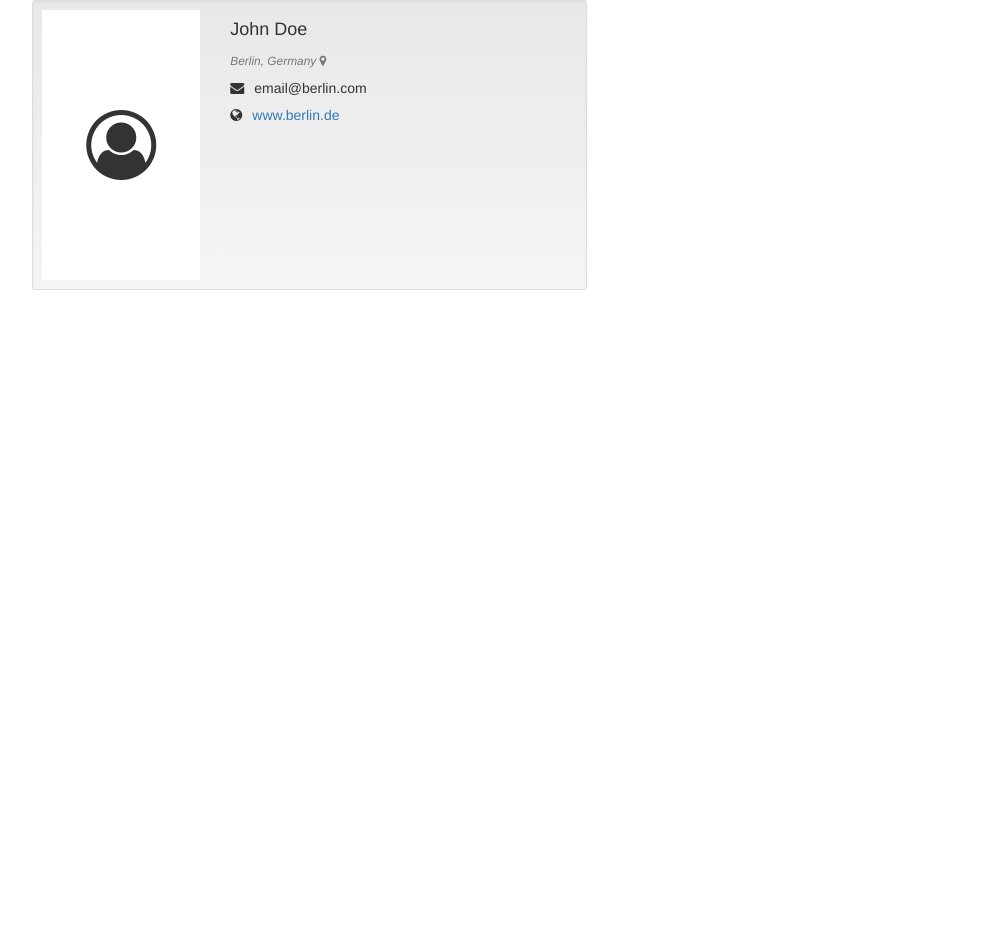
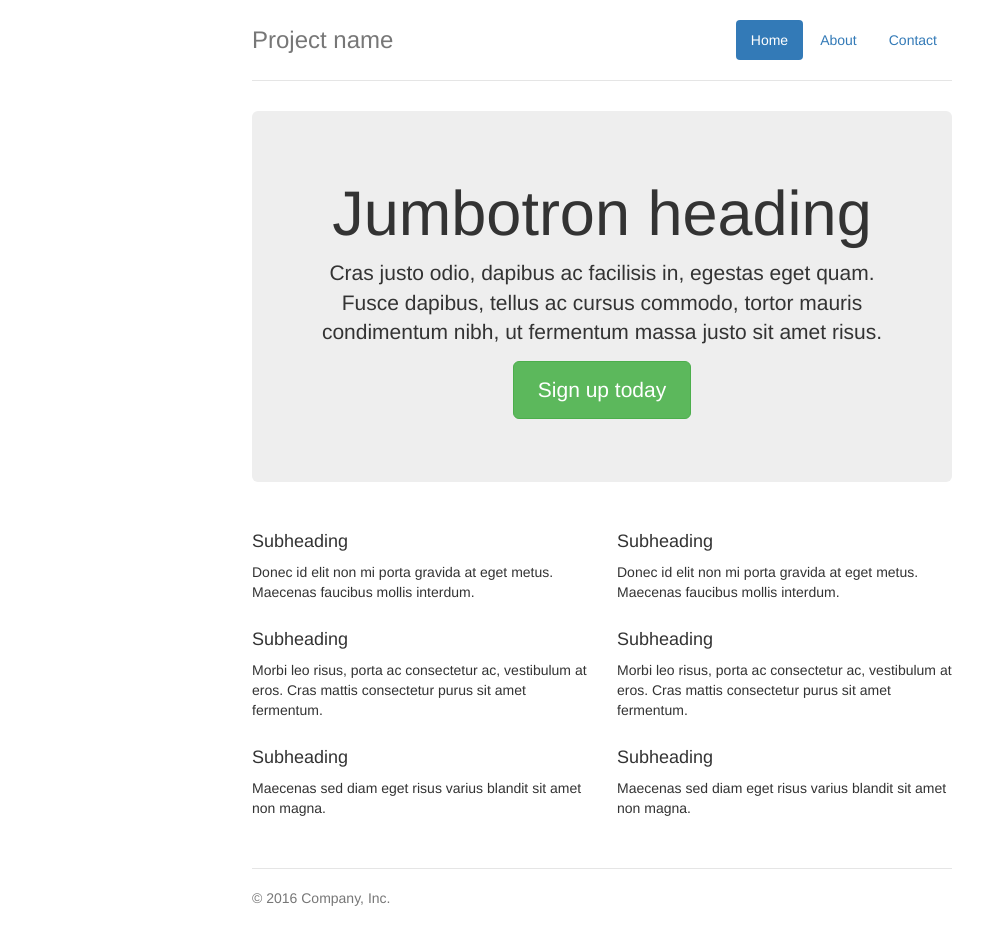
Before and after one commit to suhre/react-example, a React (Create React App) app: page / in a window 1280 px wide. Shown: the whole page, without its empty margins (38-1021 px from the left). Before the commit the page ends 800 px from the top, so only its background shows below. Built offline with nearby package versions, Linux system fonts and the light colour scheme.

Commit message:
Add the bootstrap jumbotron-narrow example

```diff
--- a/src/App.js
+++ b/src/App.js
@@ -2,44 +2,81 @@
 import './App.css';
 
 class App extends Component {
+
+    constructor(props) {
+        super(props);
+        this.state = {
+            user: {}
+        };
+    }
+
+    loadUserProfileById(id) {
+        this.props.serverConnection.loadUserProfileById(id)
+            .then(function (json) {
+                this.setState({
+                    user: json
+                });
+            }.bind(this));
+    }
+
+    componentDidMount() {
+        //this.loadUserProfileById(1);
+    }
+
     render() {
         return (
-            <div className="App">
-                <div className="App-header">
-
+            <div className="container">
+                <div className="header clearfix">
+                    <nav>
+                        <ul className="nav nav-pills pull-right">
+                            <li role="presentation" className="active"><a href="#">Home</a></li>
+                            <li role="presentation"><a href="#">About</a></li>
+                            <li role="presentation"><a href="#">Contact</a></li>
+                        </ul>
+                    </nav>
+                    <h3 className="text-muted">Project name</h3>
                 </div>
 
-                <div className="container">
-                    <div className="row">
-                        <div className="col-xs-12 col-sm-6 col-md-6">
-                            <div className="well well-sm">
-                                <div className="row">
-                                    <div className="col-sm-6 col-md-4">
-                                        <div className="prefix-user-image">
-                                            <i className="fa fa-5x fa-user-circle-o"></i>
-                                        </div>
-                                    </div>
-                                    <div className="col-sm-6 col-md-8 prefix-profile-details">
-                                        <h4>John Doe</h4>
-                                        <small className="text-muted">
-                                            <cite title="">Berlin, Germany <i
-                                                className="fa fa-map-marker"></i>
-                                            </cite>
-                                        </small>
-                                        <p>
-                                            <i className="fa fa-envelope"></i>email@berlin.com
-                                            <br />
-                                            <i className="fa fa-globe"></i>
-                                            <a href="#">www.berlin.de</a>
-                                        </p>
-                                    </div>
-                                </div>
-                            </div>
-                        </div>
+                <div className="jumbotron">
+                    <h1>Jumbotron heading</h1>
+                    <p className="lead">Cras justo odio, dapibus ac facilisis in, egestas eget quam. Fusce dapibus,
+                        tellus ac cursus commodo, tortor mauris condimentum nibh, ut fermentum massa justo sit amet
+                        risus.</p>
+                    <p><a className="btn btn-lg btn-success" href="#" role="button">Sign up today</a></p>
+                </div>
+
+                <div className="row marketing">
+                    <div className="col-lg-6">
+                        <h4>Subheading</h4>
+                        <p>Donec id elit non mi porta gravida at eget metus. Maecenas faucibus mollis interdum.</p>
+
+                        <h4>Subheading</h4>
+                        <p>Morbi leo risus, porta ac consectetur ac, vestibulum at eros. Cras mattis consectetur purus
+                            sit amet fermentum.</p>
+
+                        <h4>Subheading</h4>
+                        <p>Maecenas sed diam eget risus varius blandit sit amet non magna.</p>
+                    </div>
+
+                    <div className="col-lg-6">
+                        <h4>Subheading</h4>
+                        <p>Donec id elit non mi porta gravida at eget metus. Maecenas faucibus mollis interdum.</p>
+
+                        <h4>Subheading</h4>
+                        <p>Morbi leo risus, porta ac consectetur ac, vestibulum at eros. Cras mattis consectetur purus
+                            sit amet fermentum.</p>
+
+                        <h4>Subheading</h4>
+                        <p>Maecenas sed diam eget risus varius blandit sit amet non magna.</p>
                     </div>
                 </div>
 
+                <footer className="footer">
+                    <p>&copy; 2016 Company, Inc.</p>
+                </footer>
+
             </div>
+
         );
     }
 }
--- a/src/index.js
+++ b/src/index.js
@@ -2,8 +2,8 @@
 import ReactDOM from 'react-dom';
 import App from './App';
 import './index.css';
+import './jumbotron-narrow.css';
 import 'bootstrap/dist/css/bootstrap.css';
-import 'bootstrap/dist/css/bootstrap-theme.css';
 import 'font-awesome/css/font-awesome.css';
 
 ReactDOM.render(
--- /dev/null
+++ b/src/jumbotron-narrow.css
@@ -0,0 +1,79 @@
+/* Space out content a bit */
+body {
+  padding-top: 20px;
+  padding-bottom: 20px;
+}
+
+/* Everything but the jumbotron gets side spacing for mobile first views */
+.header,
+.marketing,
+.footer {
+  padding-right: 15px;
+  padding-left: 15px;
+}
+
+/* Custom page header */
+.header {
+  padding-bottom: 20px;
+  border-bottom: 1px solid #e5e5e5;
+}
+/* Make the masthead heading the same height as the navigation */
+.header h3 {
+  margin-top: 0;
+  margin-bottom: 0;
+  line-height: 40px;
+}
+
+/* Custom page footer */
+.footer {
+  padding-top: 19px;
+  color: #777;
+  border-top: 1px solid #e5e5e5;
+}
+
+/* Customize container */
+@media (min-width: 768px) {
+  .container {
+    max-width: 730px;
+  }
+}
+.container-narrow > hr {
+  margin: 30px 0;
+}
+
+/* Main marketing message and sign up button */
+.jumbotron {
+  text-align: center;
+  border-bottom: 1px solid #e5e5e5;
+}
+.jumbotron .btn {
+  padding: 14px 24px;
+  font-size: 21px;
+}
+
+/* Supporting marketing content */
+.marketing {
+  margin: 40px 0;
+}
+.marketing p + h4 {
+  margin-top: 28px;
+}
+
+/* Responsive: Portrait tablets and up */
+@media screen and (min-width: 768px) {
+  /* Remove the padding we set earlier */
+  .header,
+  .marketing,
+  .footer {
+    padding-right: 0;
+    padding-left: 0;
+  }
+  /* Space out the masthead */
+  .header {
+    margin-bottom: 30px;
+  }
+  /* Remove the bottom border on the jumbotron for visual effect */
+  .jumbotron {
+    border-bottom: 0;
+  }
+}
```
